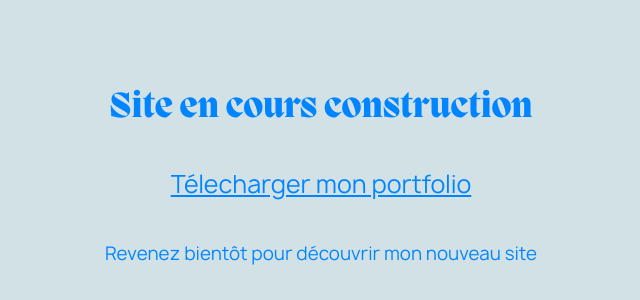
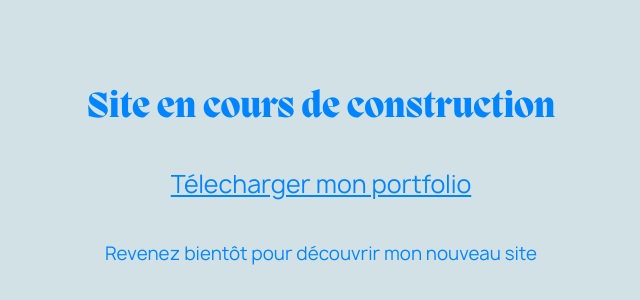
Before and after one commit to claracuelle/claracuelle.github.io, an Astro site: page / in a window 1280 px wide. Shown: the part 222-522 px from the top of the page, without its empty margins (319-959 px from the left). Built offline with nearby package versions, Linux system fonts and the light colour scheme; Astro itself is replaced by a stand-in of ours.

Commit message:
🐛 WIP page message

```diff
--- a/src/layouts/Base.astro
+++ b/src/layouts/Base.astro
@@ -69,7 +69,7 @@ const { title = 'Clara Cuelle - Directrice artistique | Webdesigner' } =
       </main>
       <Footer /> :
       <div class='flex flex-col justify-center items-center gap-10 bg-expo-secondary-disabled h-screen w-full'>
-          <h1 class='block text-center text-4xl font-bold text-expo-primary font-migra'>Site en cours construction</h1>
+          <h1 class='block text-center text-4xl font-bold text-expo-primary font-migra'>Site en cours de construction</h1>
           <a class="block text-center text-2xl underline text-expo-primary" href="/portfolio/Portfolio2024_Clara-Cuelle.pdf" download="Portfolio2024_Clara-Cuelle.pdf">Télecharger mon portfolio</a>
           <p class='block text-center text-lg text-expo-primary'>Revenez bientôt pour découvrir mon nouveau site</p>
       </div>
```
